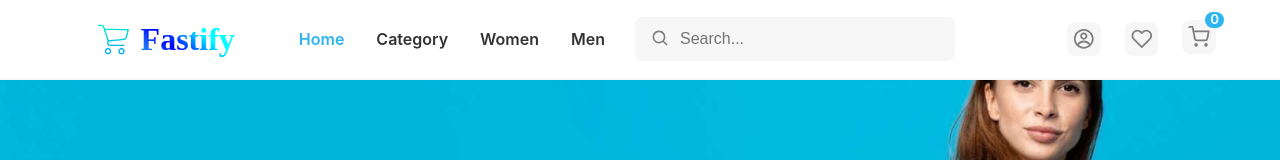
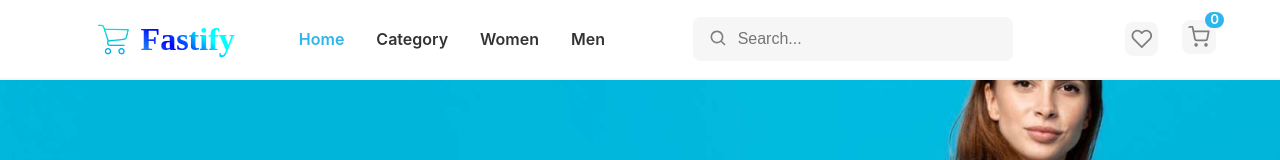
Before and after one commit to DevIsraelHub/Fastify, a React (Vite) app: page / in a window 1280 px wide. Shown: the top 160 px of the page. Built offline with nearby package versions, Linux system fonts and the light colour scheme.

Commit message:
last deploying

```diff
--- a/src/components/Navbar/Navbar.jsx
+++ b/src/components/Navbar/Navbar.jsx
@@ -58,7 +58,6 @@ const Navbar = () => {
       <div className="right">
         <SearchBar />
         <div className="nav-icon">
-          <CgProfile className='icon' />
           <FiHeart className='icon' />
           <NavLink to={'/cart'} className="cart-icon">
             <FiShoppingCart className='icon' />
```
